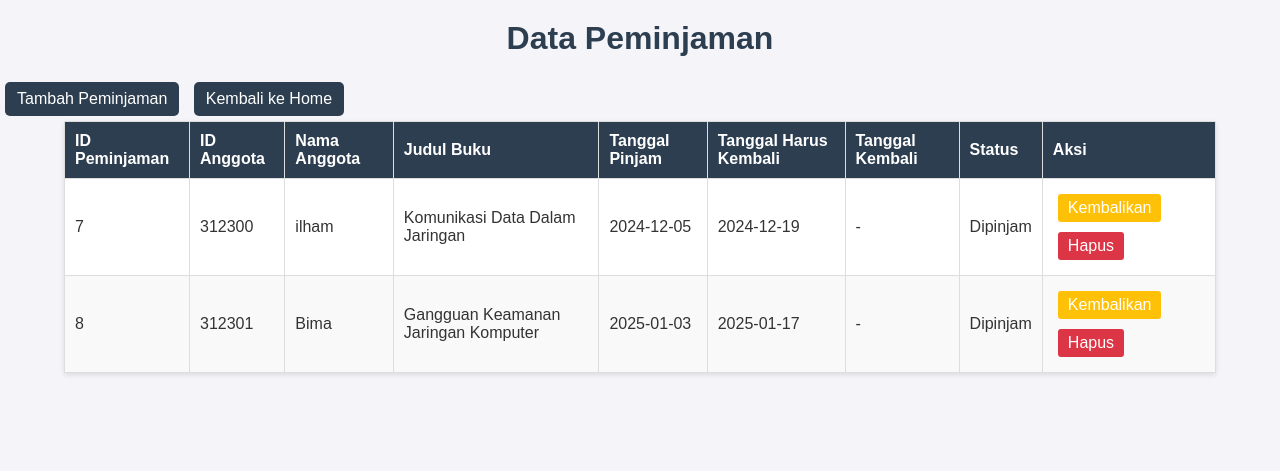
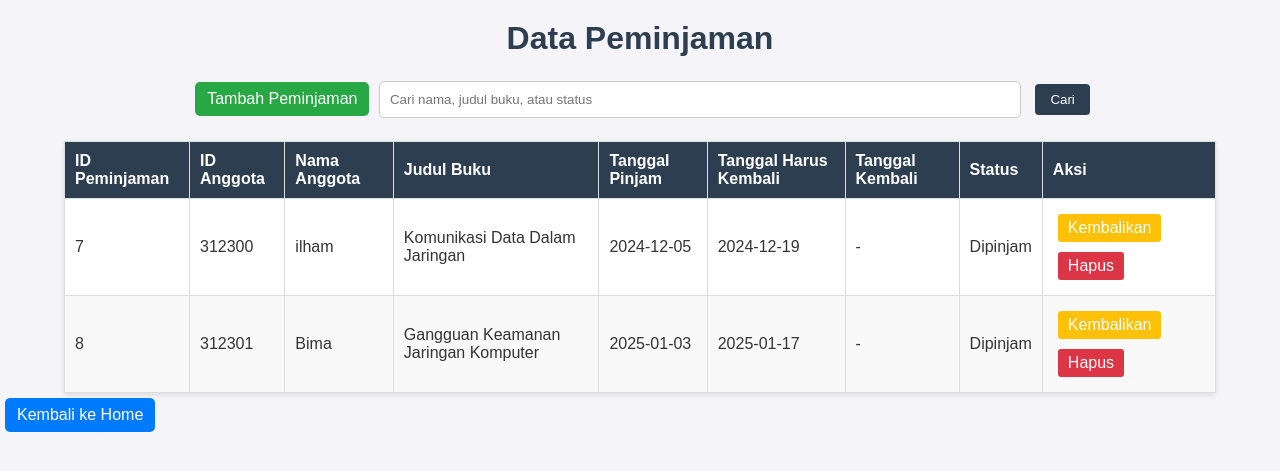
Before and after one commit to Alief136/Proyek_UAS, a PHP site: page /modules/peminjaman/index.php in a window 1280 px wide. Shown: the top 471 px of the page. Run offline with PHP 8.4, Linux system fonts and the light colour scheme; data comes from the database, SQL or seed files in the repository.

Commit message:
Add files via upload

```diff
--- a/manajemen perpustakaan/assets/css/anggota.css
+++ b/manajemen perpustakaan/assets/css/anggota.css
@@ -49,7 +49,7 @@ body {
 /* Styling untuk judul */
 h1 {
     text-align: center;
-    color: #6495ED;
+    color: #2c3e50;
     margin-top: 20px;
 }
 
@@ -87,7 +87,7 @@ input {
 button {
     width: 100%;
     padding: 10px;
-    background-color: #6495ED;
+    background-color: #2c3e50;
     color: white;
     font-weight: bold;
     border: none;
--- a/manajemen perpustakaan/modules/peminjaman/index.php
+++ b/manajemen perpustakaan/modules/peminjaman/index.php
@@ -1,12 +1,20 @@
 <?php
 include '../../config/koneksi.php';
 
-// Query untuk mengambil data peminjaman dengan data anggota dan buku
+// Ambil keyword dari form pencarian (jika ada)
+$keyword = isset($_GET['keyword']) ? $_GET['keyword'] : '';
+
+// Query data peminjaman dengan filter pencarian
 $query = "SELECT p.id_peminjaman, a.id_anggota, a.nama, b.judul, p.tanggal_pinjam,
                  p.tanggal_harus_kembali, p.tanggal_kembali, p.status
           FROM peminjaman p
           JOIN anggota a ON p.id_anggota = a.id_anggota
           JOIN buku b ON p.id_buku = b.id_buku";
+
+if (!empty($keyword)) {
+    $query .= " WHERE a.nama LIKE '%$keyword%' OR b.judul LIKE '%$keyword%' OR p.status LIKE '%$keyword%'";
+}
+
 $result = $conn->query($query);
 ?>
 
@@ -41,10 +49,40 @@ $result = $conn->query($query);
             margin: 5px;
             display: inline-block;
             transition: background-color 0.3s ease;
+            justify-content: center;
+
         }
 
         a:hover {
             background-color: #0056b3;
+
+        }
+
+        form {
+            text-align: center;
+            margin: 20px;
+        }
+
+        form input[type="text"] {
+            width: 50%;
+            padding: 10px;
+            margin-right: 10px;
+            border: 1px solid #ccc;
+            border-radius: 5px;
+            outline: none;
+        }
+
+        form button {
+            padding: 8px 15px;
+            border: none;
+            background-color: #2c3e50;
+            color: white;
+            border-radius: 4px;
+            cursor: pointer;
+        }
+
+        form button:hover {
+            background-color: #34495e;
         }
 
         /* Table Styling */
@@ -113,10 +151,14 @@ $result = $conn->query($query);
 </head>
 <body>
     <h1>Data Peminjaman</h1>
-    <div class="button-container">
-        <a href="tambah.php">Tambah Peminjaman</a>
-        <a href="../../home.php">Kembali ke Home</a>
-    </div>
+
+    <!-- Form Pencarian -->
+    <form method="GET">
+    <a href="tambah.php" style="background-color: #28a745;">Tambah Peminjaman</a>
+    <input type="text" name="keyword" placeholder="Cari nama, judul buku, atau status" value="<?= htmlspecialchars($keyword); ?>">
+    <button type="submit">Cari</button>
+    </form>
+
     <table>
         <thead>
             <tr>
@@ -134,6 +176,7 @@ $result = $conn->query($query);
         <tbody>
             <?php
             // Looping untuk menampilkan data
+            if ($result->num_rows > 0):
                 while ($row = $result->fetch_assoc()): ?>
                     <tr>
                         <td><?= htmlspecialchars($row['id_peminjaman']); ?></td>
@@ -152,8 +195,38 @@ $result = $conn->query($query);
                                class="hapus" onclick="return confirm('Yakin ingin menghapus data ini?')">Hapus</a>
                         </td>
                     </tr>
-            <?php endwhile; ?>
+                <?php endwhile;
+            else: ?>
+                <tr>
+                    <td colspan="9" style="text-align: center;">Tidak ada data ditemukan.</td>
+                </tr>
+            <?php endif; ?>
         </tbody>
     </table>
+    <a href="../../home.php" style="background-color: #007bff;">Kembali ke Home</a>
+    <button id="scrollToTopBtn" style="display:none; position:fixed; bottom:20px; right:20px; padding:10px 15px; background-color:#2c3e50; color:white; border:none; border-radius:5px; cursor:pointer;">⬆️ </button>
+
+    <script>
+    // Ambil tombol
+    const scrollToTopBtn = document.getElementById("scrollToTopBtn");
+
+    // Tampilkan tombol saat pengguna scroll ke bawah
+    window.onscroll = function () {
+        if (document.body.scrollTop > 100 || document.documentElement.scrollTop > 100) {
+            scrollToTopBtn.style.display = "block";
+        } else {
+            scrollToTopBtn.style.display = "none";
+        }
+    };
+
+    // Fungsi untuk scroll ke atas
+    scrollToTopBtn.addEventListener("click", function () {
+        window.scrollTo({
+            top: 0,
+            behavior: "smooth" // Gulir halus
+        });
+    });
+</script>
+
 </body>
 </html>
```
Also changed, not shown: manajemen perpustakaan/assets/css/style.css (+6 -6 lines), manajemen perpustakaan/home.php (+9 -4 lines), manajemen perpustakaan/login.php (+11 -11 lines), manajemen perpustakaan/modules/anggota/index.php (+25 -3 lines), manajemen perpustakaan/modules/buku/index.php (+27 -35 lines), manajemen perpustakaan/modules/export/export_excel.php (+5 -4 lines). Lines whose indentation alone changed are shown as unchanged.
